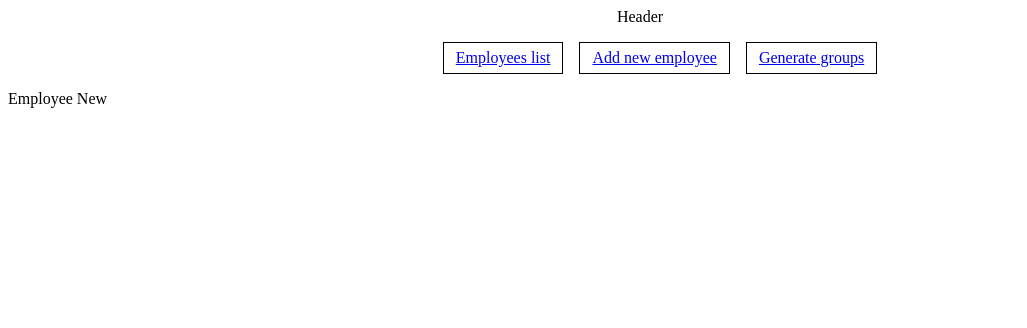
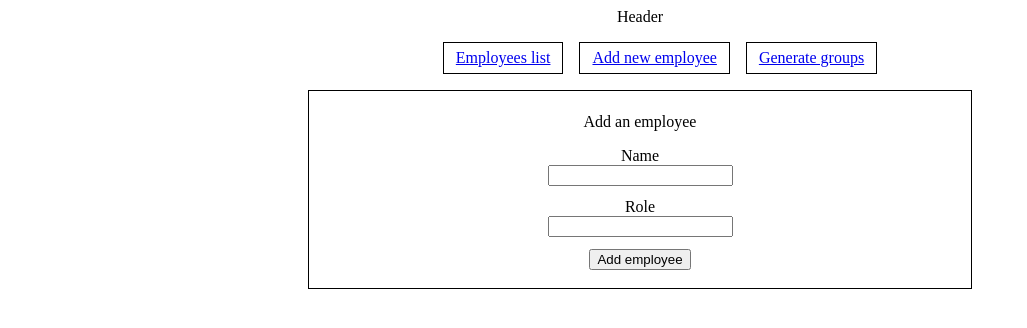
Before and after one commit to lbassin/react-santa, a React (Create React App) app: page /employee/new in a window 1280 px wide. Shown: the top 328 px of the page, without its empty margins (0-1027 px from the left). Built offline with nearby package versions, Linux system fonts and the light colour scheme.

Commit message:
New employee

```diff
--- /dev/null
+++ b/src/containers/employee/EmployeeForm.js
@@ -0,0 +1,57 @@
+import React from 'react';
+
+const inputStyle = {
+    marginBottom: '12px'
+};
+
+class EmployeeForm extends React.Component {
+
+    constructor(props) {
+        super(props);
+
+        this.state = {
+            test: '',
+            role: ''
+        }
+    }
+
+    submitForm = (event) => {
+        event.preventDefault();
+
+        // TODO Data validation
+
+        this.props.onSubmit(this.state);
+    }
+
+    handleEdit = (event) => {
+        this.setState({
+            [event.target.name]: event.target.value
+        });
+    }
+
+    render() {
+        return (
+            <form onSubmit={this.submitForm}>
+                <div style={inputStyle}>
+                    <label>
+                        Name <br/>
+                        <input name="name" type="text" onKeyUp={this.handleEdit}/>
+                    </label>
+                </div>
+
+                <div style={inputStyle}>
+                    <label>
+                        Role <br/>
+                        <input name="role" type="text" onKeyUp={this.handleEdit}/>
+                    </label>
+                </div>
+
+                <div style={inputStyle}>
+                    <button>Add employee</button>
+                </div>
+            </form>
+        );
+    }
+}
+
+export default EmployeeForm;
--- a/src/containers/employee/EmployeeNew.js
+++ b/src/containers/employee/EmployeeNew.js
@@ -1,10 +1,40 @@
 import React from 'react';
+import EmployeeForm from '../employee/EmployeeForm';
+import EmployeeRepository from "../../repositories/EmployeeRepository";
+
+const formStyle = {
+    width: '80%',
+    maxWidth: '650px',
+    textAlign: 'center',
+    border: '1px solid #000',
+    padding: '6px',
+    margin: 'auto'
+};
 
 class EmployeeNew extends React.Component {
+
+    constructor(props) {
+        super(props);
+
+        this.state = {
+            employeeCreated: false
+        }
+    }
+
+    handleSubmit = (employee) => {
+        EmployeeRepository.create(employee);
+
+        this.setState({
+            employeeCreated: true
+        });
+    }
+
     render() {
         return (
-            <div>
-                Employee New
+            <div style={formStyle}>
+                <p>Add an employee</p>
+                <EmployeeForm onSubmit={this.handleSubmit}/>
+                {this.state.employeeCreated && <p>Employee successfully created</p>}
             </div>
         );
     }
--- a/src/repositories/EmployeeRepository.js
+++ b/src/repositories/EmployeeRepository.js
@@ -1,18 +1,31 @@
 class EmployeeRepository {
+
+    static employees = [
+        { id: '0cd738a7-a305-4d68-98a0-959abd54ed8e', name: 'Marsha Boyd', role: 'Manager' },
+        { id: 'd145fb3f-6a9a-45be-93b6-6fa743f61e35', name: 'William Allen', role: 'Developer' },
+        { id: '8572dcc0-5cd8-46c5-ad76-31189664a5c9', name: 'Desiree Lawrence', role: 'Developer' },
+        { id: 'cd0fd064-4c9e-409c-9e15-e2421101882c', name: 'Dorothy Ison', role: 'CTO' }
+    ];
+
     static fetchAll() {
         return new Promise((resolve) => {
-            const employees = [
-                { id: '0cd738a7-a305-4d68-98a0-959abd54ed8e', name: 'Marsha Boyd', role: 'Manager' },
-                { id: 'd145fb3f-6a9a-45be-93b6-6fa743f61e35', name: 'William Allen', role: 'Developer' },
-                { id: '8572dcc0-5cd8-46c5-ad76-31189664a5c9', name: 'Desiree Lawrence', role: 'Developer' },
-                { id: 'cd0fd064-4c9e-409c-9e15-e2421101882c', name: 'Dorothy Ison', role: 'CTO' }
-            ];
-
             setTimeout(() => {
-                resolve(employees);
+                resolve(EmployeeRepository.employees);
             }, 500);
         })
     }
+
+    static create(employee) {
+        employee.id = uuidv4();
+        EmployeeRepository.employees.push(employee);
+    }
+}
+
+function uuidv4() {
+    return 'xxxxxxxx-xxxx-4xxx-yxxx-xxxxxxxxxxxx'.replace(/[xy]/g, function(c) {
+        let r = Math.random() * 16 | 0, v = c === 'x' ? r : ((r & 0x3) | 0x8);
+        return v.toString(16);
+    });
 }
 
 export default EmployeeRepository;
```
